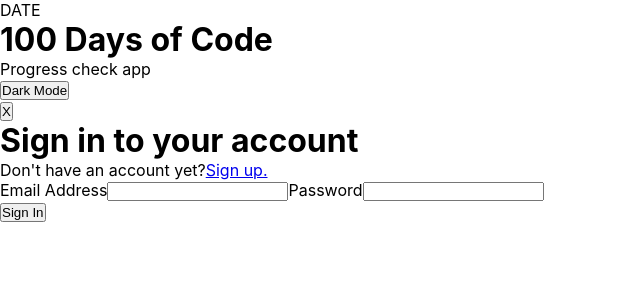
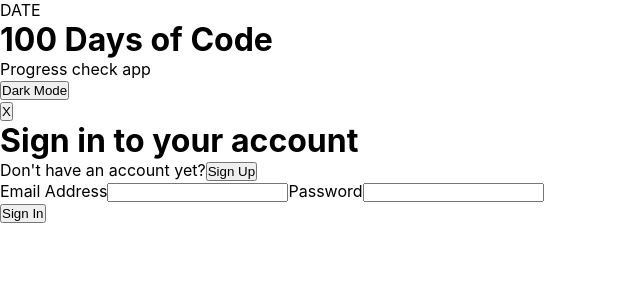
Before and after one commit to KETAMINION/progressCheck, a React (Create React App) app in the folder FRONTEND/: page / in a window 1280 px wide. Both pictures are taken after a click on the button "Sign In". Shown: the top 300 px of the page, without its empty margins (0-640 px from the left). Built offline with nearby package versions, Linux system fonts and the light colour scheme; no server answers.

Commit message:
sign up popup working correctly

```diff
--- a/FRONTEND/src/Components/App/App.js
+++ b/FRONTEND/src/Components/App/App.js
@@ -15,7 +15,7 @@ import { Link } from "react-router-dom";
 import Popup from 'reactjs-popup';
 
 function App() {
-  const [signinPopup, setSigninPopup]=useState(true)
+  const [signinPopup, setSigninPopup]=useState(false)
   const { darkMode } = useContext(DarkModeContext);
   const { toggleDarkMode } = useContext(DarkModeContext);
   const { user, logout } = UserAuth();
--- a/FRONTEND/src/Components/SignIn/SignIn.jsx
+++ b/FRONTEND/src/Components/SignIn/SignIn.jsx
@@ -4,6 +4,7 @@ import { UserAuth } from "../context/AuthContext";
 import ProgressPage from "../ProgressPage/ProgressPage";
 import "./SignIn.css";
 import Button from "../Button/Button";
+import SignUp from "../SignUp/SignUp"
 
 const SignIn = (props) => {
   const [email, setEmail] = useState("");
@@ -27,14 +28,14 @@ const SignIn = (props) => {
 
   return (
     <div className="signin-container">
-      <div className="closing-button-container">
+      {signinPopup?(<div className="signin-element"><div className="closing-button-container">
         <button onClick={props.displayButtonClick}>X</button>
       </div>
       <div className="signin-container-header">
         <h1>Sign in to your account</h1>
         <p>
           Don't have an account yet?
-          <Link to="/signup">Sign up.</Link>
+          <button onClick={()=>{setSigninPopup(!signinPopup)}}>Sign Up</button>
         </p>
       </div>
       <form onSubmit={handleSubmit}>
@@ -50,7 +51,8 @@ const SignIn = (props) => {
         <div className="signin-container-footer">
           <button>Sign In</button>
         </div>
-      </form>
+      </form></div>):<SignUp signInButton={()=>{setSigninPopup(!signinPopup)}}/>}
+
     </div>
   );
 };
--- a/FRONTEND/src/Components/SignUp/SignUp.jsx
+++ b/FRONTEND/src/Components/SignUp/SignUp.jsx
@@ -2,7 +2,7 @@ import React, { useState } from 'react';
 import { Link, useNavigate } from 'react-router-dom';
 import { UserAuth } from '../context/AuthContext';
 
-const SignUp = () => {
+const SignUp = (props) => {
   const [email, setEmail] = useState('');
   const [password, setPassword] = useState('');
   const [error, setError] = useState('')
@@ -27,9 +27,7 @@ const SignUp = () => {
         <h1>Sign up for a free account</h1>
         <p>
           Already have an account yet?{' '}
-          <Link to='/'>
-            Sign in.
-          </Link>
+          <button onClick={props.signInButton}>Sign In</button>
         </p>
       </div>
       <form onSubmit={handleSubmit}>
```
